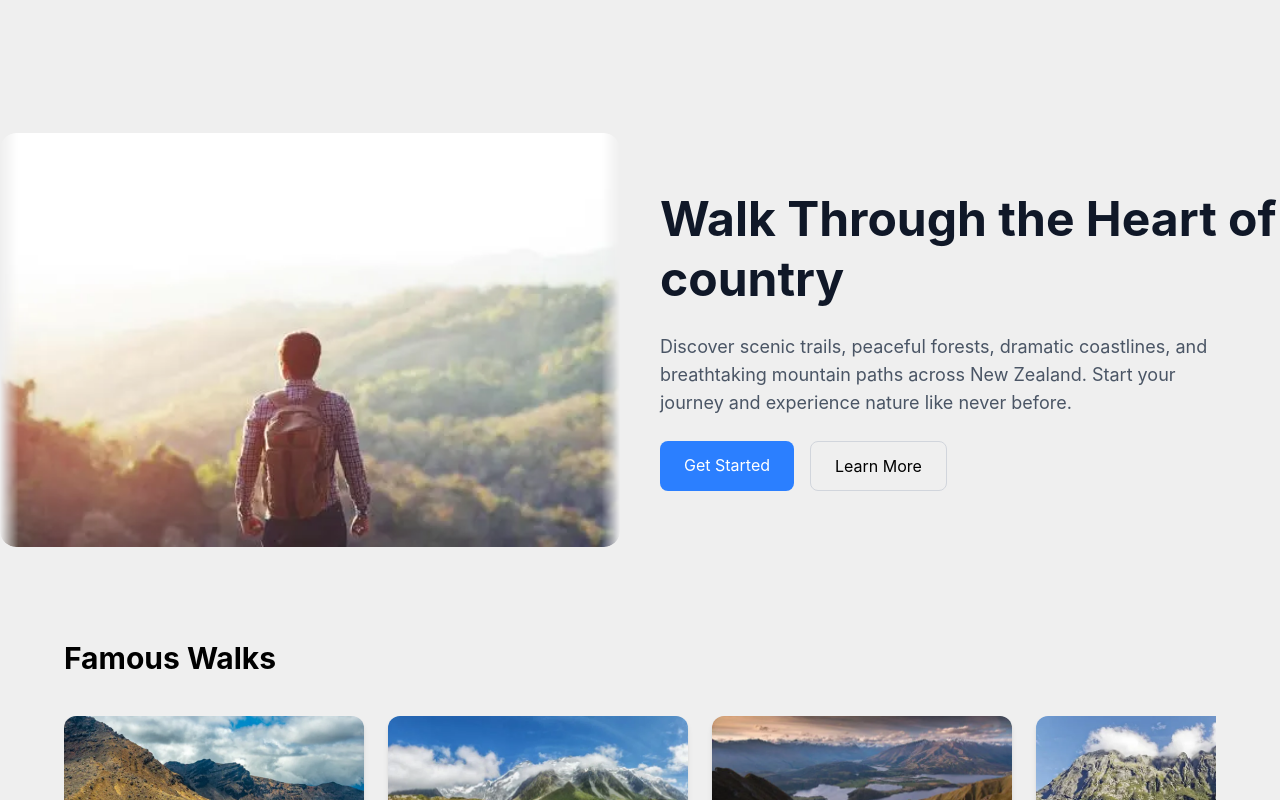
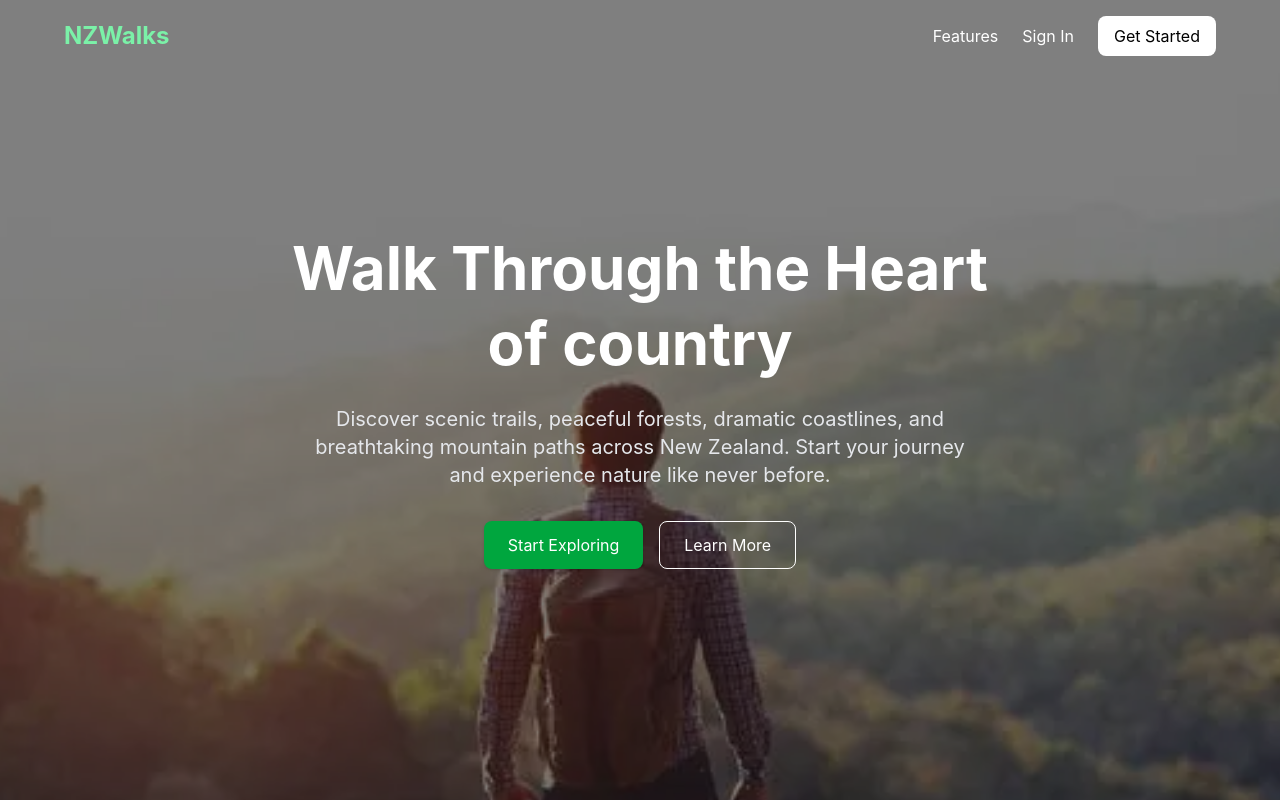
Before and after one commit to praniket01/NZWalks, a React (Vite) app: page / in a window 1280 px wide. Shown: the top 800 px of the page. Built offline with nearby package versions, Linux system fonts and the light colour scheme; the HTML template or start-up script is replaced by a standard one.

Commit message:
search functionality implemented

```diff
--- a/src/App.tsx
+++ b/src/App.tsx
@@ -11,6 +11,7 @@ import MainLayout from './pages/layouts/MainLayout'
 import Walks from './pages/Walks'
 import BrowseRegions from './Components/BrowseRegions'
 import WalkDetails from './Components/WalkDetails'
+import LandingNavbar from './Components/LandingNavbar'
 
 
 function App() {
--- a/src/Components/Hero.tsx
+++ b/src/Components/Hero.tsx
@@ -1,61 +1,83 @@
 import React from "react";
-import { Link, Router } from "react-router-dom";
+import { Link } from "react-router-dom";
+import { motion } from "framer-motion";
+import LandingNavbar from "./LandingNavbar";
 
-interface HeroSectionProps {
-  imageUrl: string;
-  motto: string;
-  description?: string;
-}
+const HeroSection = ({ imageUrl, motto, description }: any) => {
+  return (
+    <section className="relative h-screen w-full overflow-hidden">
 
-const HeroSection: React.FC<HeroSectionProps> = ({
-  imageUrl,
-  motto,
-  description,
-}) => {
 
-  return (
-    <section className="w-full min-h-150 flex items-center pt-20">
-      <div className="max-w-10xl mx-auto grid md:grid-cols-2 gap-10 items-center">
+      <LandingNavbar />
 
-        <div className="flex justify-center md:justify-start">
-          <img
-            src={imageUrl}
-            alt="Hero"
-            className="rounded-2xl shadow-lg w-full object-cover
-            [mask-image:linear-gradient(to_right,transparent,black_3%,black_97%,transparent)]
-            "
-          />
-        </div>
+      <motion.img
+        src={imageUrl}
+        alt="Hero"
+        className="absolute inset-0 w-full h-full object-cover"
+        initial={{ scale: 1 }}
+        animate={{ scale: 1.1 }}
+        transition={{ duration: 12, ease: "easeInOut" }}
+      />
 
-        <div className="text-center md:text-left space-y-6">
-          <h1 className="text-4xl md:text-5xl font-bold text-gray-900 leading-tight">
-            {motto}
-          </h1>
 
-          {description && (
-            <p className="text-lg text-gray-600 max-w-xl">
-              {description}
-            </p>
-          )}
+      <div className="absolute inset-0 bg-black/50" />
 
-          <div className="flex gap-4 justify-center md:justify-start">
-            <Link className="px-6 py-3 bg-blue-500 text-white rounded-lg hover:bg-gray-800 transition"
-              to={'./Signin'}>
-              Get Started
+
+      <div className="relative z-10 h-full flex flex-col justify-center items-center text-center px-6">
+
+        <motion.h1
+          initial={{ opacity: 0, y: 40 }}
+          animate={{ opacity: 1, y: 0 }}
+          transition={{ duration: 0.8 }}
+          className="text-4xl md:text-6xl font-bold text-white max-w-3xl leading-tight"
+        >
+          {motto}
+        </motion.h1>
+
+
+        <motion.p
+          initial={{ opacity: 0, y: 40 }}
+          animate={{ opacity: 1, y: 0 }}
+          transition={{ delay: 0.2, duration: 0.8 }}
+          className="text-lg md:text-xl text-gray-200 mt-6 max-w-2xl"
+        >
+          {description}
+        </motion.p>
+
+
+        <motion.div
+          initial={{ opacity: 0, y: 40 }}
+          animate={{ opacity: 1, y: 0 }}
+          transition={{ delay: 0.4, duration: 0.8 }}
+          className="flex gap-4 mt-8 items-center"
+        >
+
+
+          <motion.div whileHover={{ scale: 1.05 }} whileTap={{ scale: 0.95 }}>
+            <Link
+              to="/signup"
+              className="flex items-center justify-center h-[48px] px-6 bg-green-600 text-white rounded-lg hover:bg-green-700 transition shadow"
+            >
+              Start Exploring
             </Link>
+          </motion.div>
 
-            <button
-              onClick={() => {
-                const section = document.getElementById("OurFeatures");
-                section?.scrollIntoView({ behavior: "smooth" });
-              }}
-              className="px-6 py-3 border border-gray-300 rounded-lg hover:bg-gray-100 transition">
-              Learn More
-            </button>
-          </div>
-        </div>
+
+          <motion.button
+            whileHover={{ scale: 1.05 }}
+            whileTap={{ scale: 0.95 }}
+            onClick={() => {
+              document.getElementById("OurFeatures")?.scrollIntoView({ behavior: "smooth" });
+            }}
+            className="flex items-center justify-center h-[48px] px-6 border border-white text-white rounded-lg hover:bg-white hover:text-black transition"
+          >
+            Learn More
+          </motion.button>
+
+        </motion.div>
 
       </div>
+
     </section>
   );
 };
--- /dev/null
+++ b/src/Components/LandingNavbar.tsx
@@ -0,0 +1,42 @@
+import { Link } from "react-router-dom";
+
+
+const LandingNavbar = () => {
+  return (
+    <div className="absolute top-0 left-0 w-full z-20 px-6 md:px-16 py-4 flex justify-between items-center text-white">
+
+
+      <h1 className="text-2xl font-bold text-green-300">
+        NZWalks
+      </h1>
+
+
+      <div className="flex gap-6 items-center">
+
+        <button
+          onClick={() => {
+            document.getElementById("OurFeatures")?.scrollIntoView({ behavior: "smooth" });
+          }}
+          className="hover:text-gray-300"
+        >
+          Features
+        </button>
+
+        <Link to="/signin" className="hover:text-gray-300">
+          Sign In
+        </Link>
+
+        <Link
+          to="/signup"
+          className="bg-white text-black px-4 py-2 rounded-lg hover:bg-gray-200"
+        >
+          Get Started
+        </Link>
+
+      </div>
+
+    </div>
+  );
+};
+
+export default LandingNavbar;
--- a/src/Components/Navbar.tsx
+++ b/src/Components/Navbar.tsx
@@ -1,12 +1,16 @@
-import { useState } from "react";
+import { useEffect, useState } from "react";
 import { useNavigate } from "react-router-dom";
 import { useAuthStore } from "../store/AuthStore";
 import logo from '../assets/logo.jpg'
+import axios from "axios";
 
 const Navbar = () => {
   const navigate = useNavigate();
   const [open, setOpen] = useState(false);
-  const logout  = useAuthStore((state)=>state.logout);
+  const logout = useAuthStore((state) => state.logout);
+  const [search, setSearch] = useState("");
+  const [results, setResults] = useState([]);
+  const [showDropdown, setShowDropdown] = useState(false);
 
   const handleLogout = () => {
     logout();
@@ -14,13 +18,40 @@ const Navbar = () => {
     navigate("/signin");
   };
 
+  useEffect(() => {
+    if (!search.trim()) {
+      setResults([]);
+      return;
+    }
+    const timeout = setTimeout(async () => {
+      try {
+        const res = await axios.post(
+          `https://nzwalksbackend.runasp.net/api/walks/search`, {
+          searchQuery: search
+        }
+        );
+        setResults(res.data);
+        setShowDropdown(true);
+      } catch (err) {
+        console.error(err);
+      }
+    }, 400);
+
+    return () => clearTimeout(timeout);
+  }, [search]);
+
+      useEffect(() => {
+      const handleClick = () => setShowDropdown(false);
+      window.addEventListener("click", handleClick);
+      return () => window.removeEventListener("click", handleClick);
+    }, []);
   return (
     <nav className="sticky top-0 z-50 bg-white shadow-md px-6 md:px-16 py-4">
       <div className="flex items-center justify-between">
 
 
         <img
-        src={logo}
+          src={logo}
           className="h-auto w-40 cursor-pointer"
           onClick={() => navigate("/home")}
         >
@@ -41,12 +72,51 @@ const Navbar = () => {
         </div>
 
 
-        <div className="hidden md:block">
+        <div className="relative">
+
           <input
             type="text"
+            value={search}
+            onChange={(e) => setSearch(e.target.value)}
+            onFocus={() => setShowDropdown(true)}
+            className="border px-3 py-2 rounded-lg w-64"
             placeholder="Search walks..."
-            className="border rounded-lg px-3 py-1 focus:outline-none focus:ring-2 focus:ring-green-600"
           />
+
+
+          {showDropdown && results.length > 0 && (
+            <div className="absolute top-full left-0 w-full bg-white shadow-lg rounded-lg mt-2 z-50">
+
+              {results.map((walk: any) => (
+                <div
+                  key={walk.id}
+                  className="flex items-center gap-3 p-3 hover:bg-gray-100 cursor-pointer"
+                  onClick={() => {
+                    navigate(`api/walks/${walk.id}`);
+                    setShowDropdown(false);
+                  }}
+                >
+
+                  <img
+                    src={walk.walkImageUrl}
+                    className="w-12 h-12 rounded-md object-cover"
+                  />
+
+                  <div>
+                    <p className="font-medium text-sm">
+                      {walk.name}
+                    </p>
+                    <p className="text-xs text-gray-500 line-clamp-1">
+                      {walk.description}
+                    </p>
+                  </div>
+
+                </div>
+              ))}
+
+            </div>
+          )}
+
         </div>
 
 
--- a/src/pages/Homepage.tsx
+++ b/src/pages/Homepage.tsx
@@ -4,10 +4,12 @@ import FamousWalksSection from '../Components/FamousWalksSection'
 import Features from '../Components/Features'
 import Footer from '../Components/Footer'
 import heroImage from './../assets/Hero.jpg'
+import LandingNavbar from '../Components/LandingNavbar'
 
 const Homepage = () => {
     return (
         <div>
+            {/* <LandingNavbar /> */}
             <HeroSection imageUrl={heroImage} motto='Walk Through the Heart of country' description='Discover scenic trails, peaceful forests, dramatic coastlines, and breathtaking mountain paths across New Zealand. Start your journey and experience nature like never before.' />
             <FamousWalksSection />
             <Features />
```
